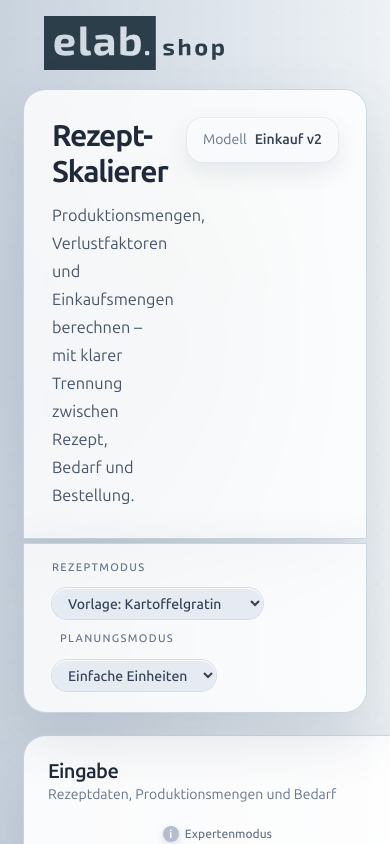
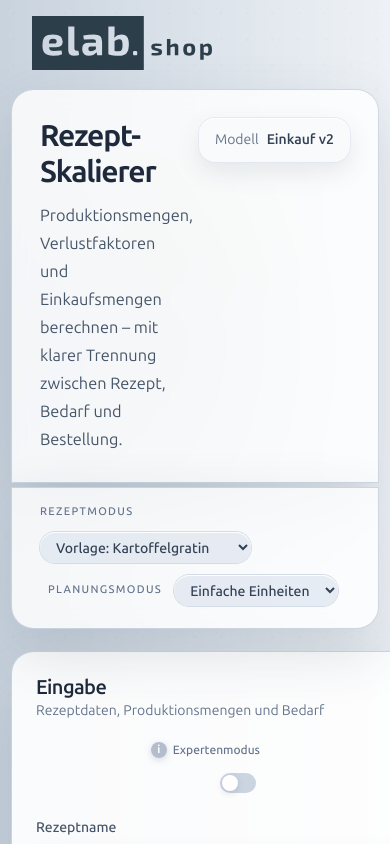
Before and after one commit to crashlyrics/elab-tools, a Next.js app: page / in a window 390 px wide. Shown: the top 844 px of the page. Built offline with nearby package versions, Linux system fonts and the light colour scheme.

Commit message:
Improve mobile page padding

```diff
--- a/app/page.tsx
+++ b/app/page.tsx
@@ -366,7 +366,7 @@ export default function ElabToolsGebindeMockup() {
         <div className="absolute right-[10%] top-[18%] h-96 w-96 rounded-full bg-[radial-gradient(circle,rgba(90,117,145,0.10),rgba(90,117,145,0)_72%)]" />
       </div>
 
-      <div className="relative mx-auto max-w-7xl px-6 py-8 md:px-10 md:py-10">
+      <div className="relative mx-auto max-w-7xl px-3 py-8 sm:px-6 md:px-10 md:py-10">
         <header className="relative -mt-4 mb-5 flex items-start justify-between gap-6 pl-5">
           <div className="flex items-center gap-0.5">
             <div className="flex items-center">
```
